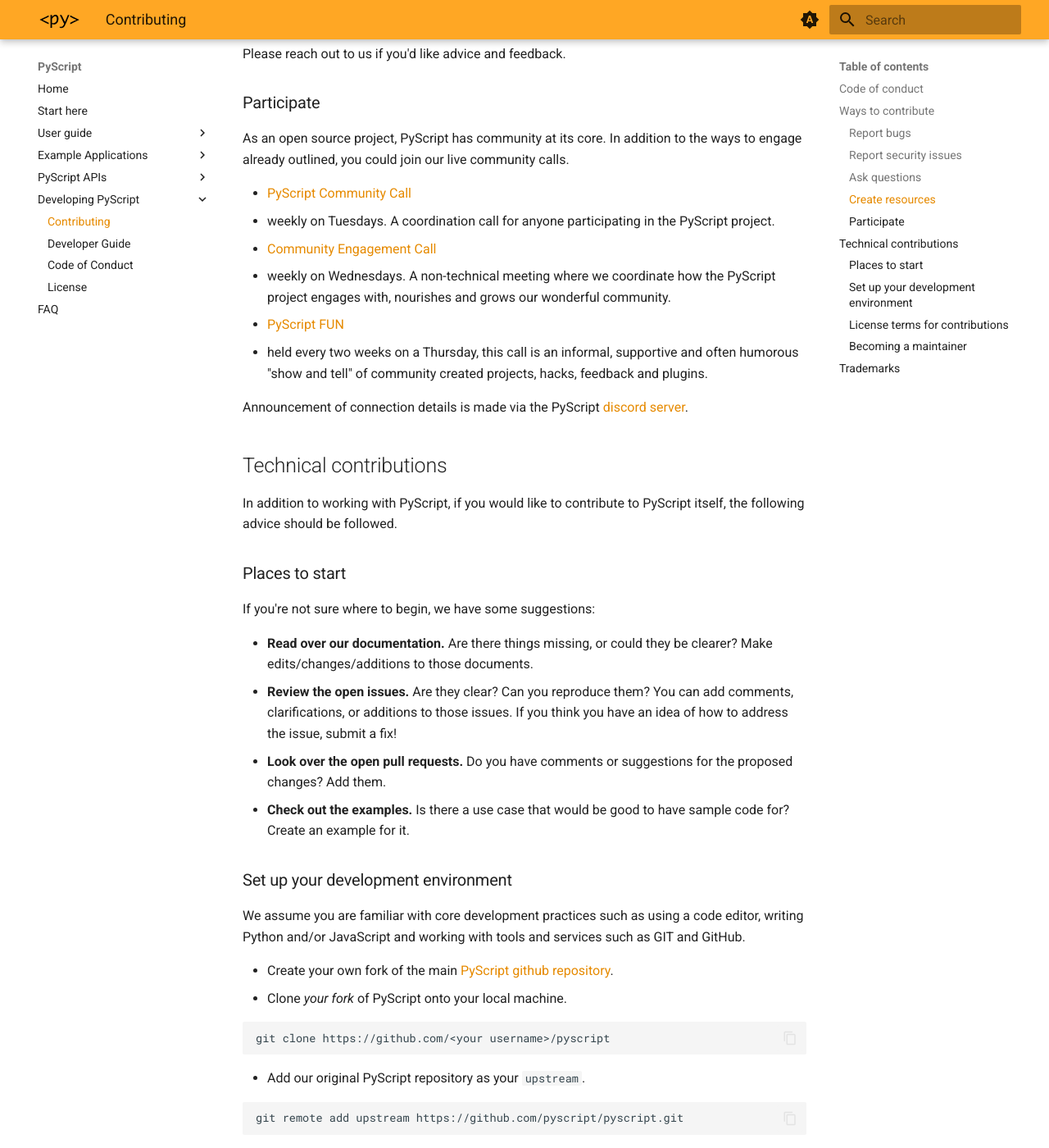
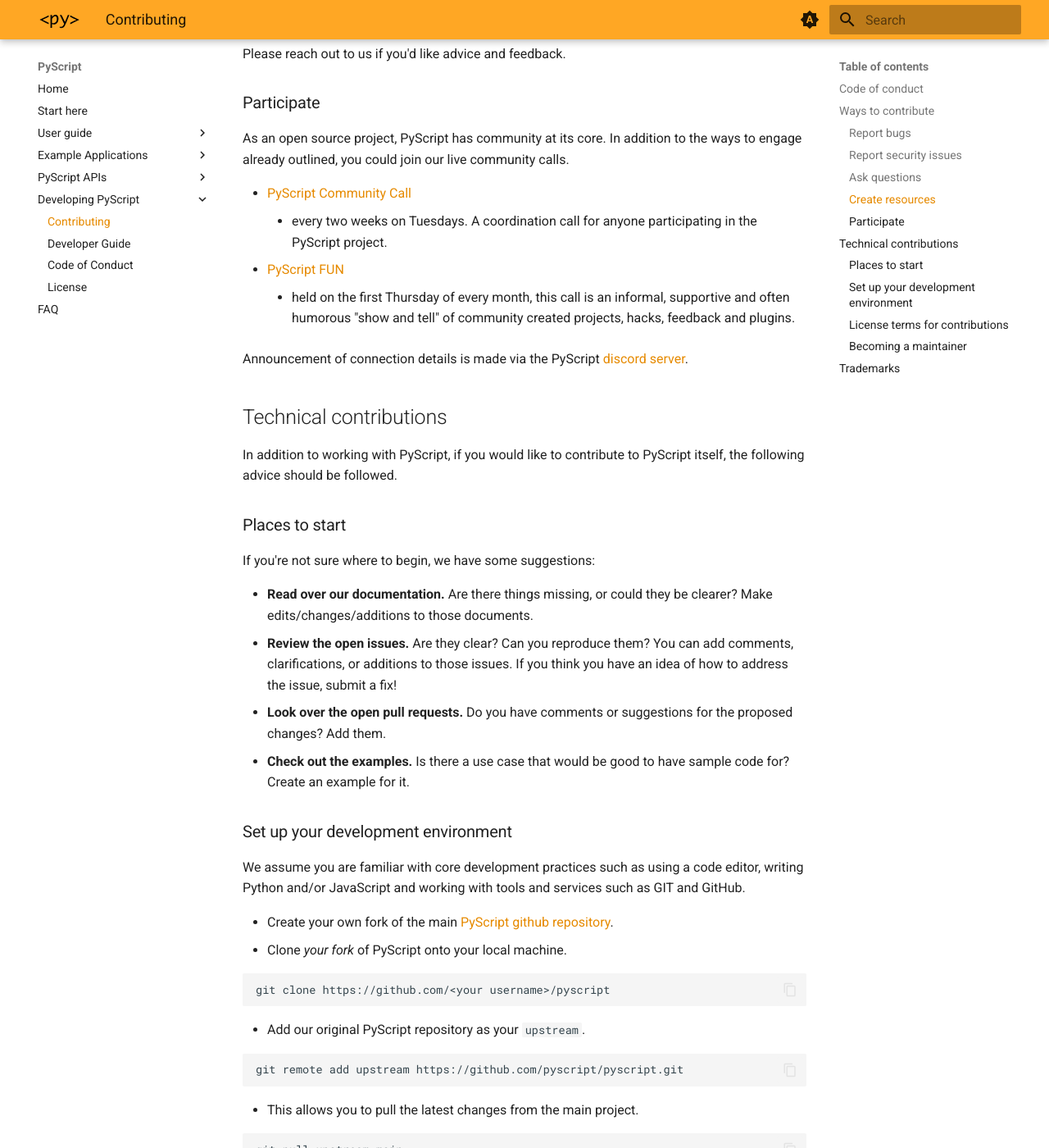
Before and after one commit to pyscript/docs, an MkDocs documentation site: the page built from docs/contributing.md, in a window 1280 px wide and 1400 px high, scrolled down 1539 px. Shown: the whole window at 82% size. Built offline with MkDocs 1.6.1 and Material for MkDocs 9.7.7, drawn with Linux system fonts in a browser that asks for light colours; the version menu is left out; some of the changed text lies outside the part shown.

Commit message:
Minor corrections about meetings and contributing.

```diff
--- a/docs/contributing.md
+++ b/docs/contributing.md
@@ -67,15 +67,12 @@ As an open source project, PyScript has community at its core. In addition to
 the ways to engage already outlined, you could join our live community calls.
 
 - [PyScript Community Call](https://discord.com/events/972017612454232116/1227274094366556279)
-  - weekly on Tuesdays. A coordination call for anyone participating in the
-  PyScript project.
-- [Community Engagement Call](https://discord.com/events/972017612454232116/1227275045965922376)
-  - weekly on Wednesdays. A non-technical meeting where we coordinate how the
-  PyScript project engages with, nourishes and grows our wonderful community.
+    - every two weeks on Tuesdays. A coordination call for anyone participating in the
+      PyScript project.
 - [PyScript FUN](https://discord.com/events/972017612454232116/1227275336115556402)
-  - held every two weeks on a Thursday, this call is an informal,
-  supportive and often humorous "show and tell" of community created projects,
-  hacks, feedback and plugins.
+    - held on the first Thursday of every month, this call is an informal,
+      supportive and often humorous "show and tell" of community created projects,
+      hacks, feedback and plugins.
 
 Announcement of connection details is made via the PyScript
 [discord server](https://discord.gg/HxvBtukrg2).
```
Also changed, not shown: other parts of docs/contributing.md (+2 -3 lines), docs/developers.md (+7 -10 lines).
